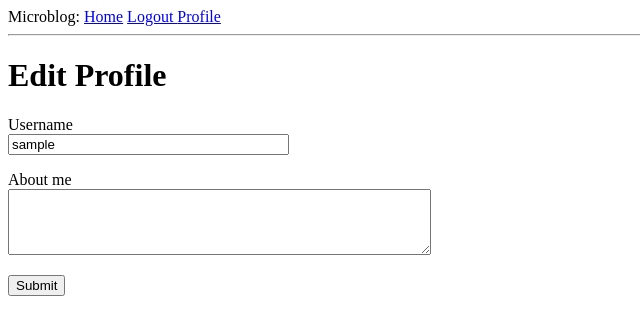
After one commit to fid098/MicroBlog, a Flask app: page /edit_profile in a window 1280 px wide. The commit adds this page. Shown: the top 335 px of the page, without its empty margins (0-640 px from the left). Run offline with Flask 3, Linux system fonts and the light colour scheme; the visitor is signed in with stand-in values (Sample User, id 1); data comes from the database, SQL or seed files in the repository; both versions use the stored data as it was after the commit.

Commit message:
Set up profile pages for each user and an edit profile

```diff
--- a/app/forms.py
+++ b/app/forms.py
@@ -8,6 +8,8 @@ from wtforms.validators import DataRequired, Email, ValidationError, EqualTo
 from app import db
 from app.models import User
 import sqlalchemy as sa
+from wtforms import TextAreaField #importing TextAreaField for multi-line text input
+from wtforms.validators import Length #importing Length validator to limit the length of input text
 
 class LoginForm(FlaskForm):
     #this class defines a login form that inherits from FlaskForm
@@ -40,3 +42,10 @@ class RegistrationForm(FlaskForm):
         if user is not None:
             raise ValidationError('Please use a different email address.')
         #if the email is already registered, a ValidationError is raised
+
+class EditProfileForm(FlaskForm):
+    #this class defines a form for editing user profiles
+    username = StringField('Username', validators=[DataRequired()])
+    about_me = TextAreaField('About me', validators=[Length(min=0, max=140)])
+    #TextAreaField is a multiline box for user to enter a brief bio or description, limited to 140 characters
+    submit = SubmitField('Submit')
--- a/app/models.py
+++ b/app/models.py
@@ -11,6 +11,8 @@ from werkzeug.security import generate_password_hash, check_password_hash
 #we will use these functions to hash passwords before storing them in the database
 from flask_login import UserMixin
 #this mixin provides default implementations for the methods that Flask-Login expects user objects to have
+from hashlib import md5
+#importing hashlib to generate Gravatar URLs for user avatars
 
 
 #this defines the initial database structure/schema for the application
@@ -30,13 +32,25 @@ class User(UserMixin, db.Model):
     posts: so.WriteOnlyMapped['Post'] = so.relationship(back_populates='author')
     #this sets up a one-to-many relationship to the Post model
     #it allows access to all posts authored by this user via user.posts
+    about_me: so.Mapped[Optional[str]] = so.mapped_column(sa.String(140))
+    #this column stores a brief bio or description about the user, up to 140 characters
+    last_seen: so.Mapped[Optional[datetime]] = so.mapped_column(default=lambda:
+                                datetime.now(timezone.utc))
+    #this column stores the last time the user was seen (last active)
     def set_password(self, password):
         self.password_hash = generate_password_hash(password)
     #this method hashes the given password
     def check_password(self, password):
         return check_password_hash(self.password_hash, password)
     #this method checks if the given password matches the stored hashed password
-
+    def avatar(self, size):
+        digest = md5(self.email.lower().encode('utf-8')).hexdigest()
+        #this method generates a Gravatar URL for the user's avatar based on their email
+        #i encode the email to UTF-8 because the md5 function requires bytes
+        return f'https://www.gravatar.com/avatar/{digest}?d=identicon&s={size}'
+        #it uses the MD5 hash of the lowercase email to create a unique avatar URL
+    #if some day i decide Gravatar is not good, i can change the implementation of this method without affecting other parts of the code
+    #by returning different URL or image source
 
     def __repr__(self):
         return '<user {}>'.format(self.username)
--- a/app/routes.py
+++ b/app/routes.py
@@ -1,6 +1,6 @@
 from app import app, db
 from flask import render_template, request
-from app.forms import LoginForm, RegistrationForm
+from app.forms import LoginForm, RegistrationForm, EditProfileForm
 #i import the LoginForm class from the forms module in the app package
 #i import the RegistrationForm class from the forms module in the app package
 from flask import flash, redirect, url_for
@@ -11,7 +11,7 @@ from app.models import User
 import sqlalchemy as sa
 from urllib.parse import urlsplit
 #this module defines the routes (URL endpoints) for the Flask web application
-
+from datetime import datetime, timezone
 
 
 #this is a view function(handlers for the application routes)
@@ -89,3 +89,43 @@ def register():
         return redirect(url_for('login'))
         #flash a success message and redirect the user to the login page
     return render_template('register.html', title='Register', form=form)
+
+
+@app.route('/user/<username>')
+#decorator to define a route with a dynamic segment <username> which captures the username from the URL
+@login_required
+def user(username):
+    user = db.first_or_404(sa.select(User).where(User.username ==username))
+    #db.first_or_404 queries the database for a User with the given username
+    #if no such user exists, it returns a 404 error
+    posts = [
+        {'author': user, 'body': 'Test post #1'},
+        {'author': user, 'body': 'Test post #2'}
+    ]
+    return render_template('user.html', user=user, posts=posts)
+    #this route displays the profile page for a user with the given username
+
+@app.before_request
+def before_request():
+    if current_user.is_authenticated:
+        current_user.last_seen = datetime.now(timezone.utc)
+        db.session.commit()
+        #this function is executed before every request, if the user is authenticated
+        #it updates the last_seen field of the current_user to the current UTC time
+
+@app.route('/edit_profile', methods=['GET', 'POST'])
+@login_required
+def edit_profile():
+    form = EditProfileForm()
+    if form.validate_on_submit():
+        current_user.username = form.username.data
+        current_user.about_me = form.about_me.data
+        #this updates the current user's username and about_me fields with the data from the form
+        db.session.commit()
+        flash('Your changed have been saved.')
+        return redirect(url_for('edit_profile'))
+    elif request.method == 'GET':
+        #this populates the form fields with the current user's data when the form is first loaded
+        form.username.data = current_user.username
+        form.about_me.data = current_user.about_me
+    return render_template('edit_profile.html', title='Edit Profile', form=form)
--- a/app/templates/base.html
+++ b/app/templates/base.html
@@ -17,6 +17,8 @@
           <a href="{{ url_for('login')}}">Login </a>
           {% else %}
           <a href="{{ url_for('logout')}}">Logout </a>
+          <a href="{{ url_for('user', username=current_user.username )}}">Profile</a>
+          <!--link to the profile page of the current user-->
           {% endif %}
         </div>
         <hr>
--- /dev/null
+++ b/app/templates/edit_profile.html
@@ -0,0 +1,25 @@
+{% extends "base.html" %}
+
+{% block content %}
+    <h1>Edit Profile</h1>
+    <form action="" method="post">
+        {{ form.hidden_tag() }}
+        <!-- CSRF token for security -->
+        <p>
+            {{ form.username.label }}<br>
+            {{ form.username(size=32) }}<br>
+            {% for error in form.username.errors %}
+            <span style="color: red;">[{{ error }}]</span>
+            {% endfor %}
+        </p>
+        <p>
+            {{ form.about_me.label }}<br>
+            {{ form.about_me(cols=50, rows=4) }}<br>
+            <!-- TextAreaField rendered with 50 columns and 4 rows -->
+            {% for error in form.about_me.errors %}
+            <span style="color: red;">[{{ error }}]</span>
+            {% endfor %}
+        </p>
+        <p>{{ form.submit() }}</p>
+    </form>
+{% endblock %}
--- a/app/templates/index.html
+++ b/app/templates/index.html
@@ -1,7 +1,7 @@
 {% extends "base.html" %}
 
 {% block content %}
-    <h1>Hi, {{ current_user.username }}!</h1>
+    <h1>Hi, {{ user.username }}!</h1>
     {% for post in posts %}
     <div><p>{{ post.author.username }} says: <b>{{ post.body }}</b></p></div>
     {% endfor %}
```
Also changed, not shown: app/templates/_post.html (added, +7 -0 lines), app/templates/user.html (added, +27 -0 lines), migrations/versions/c71f890a8d4c_added_last_seen_and_about_me_fields_to_.py (added, +34 -0 lines), app.db.
